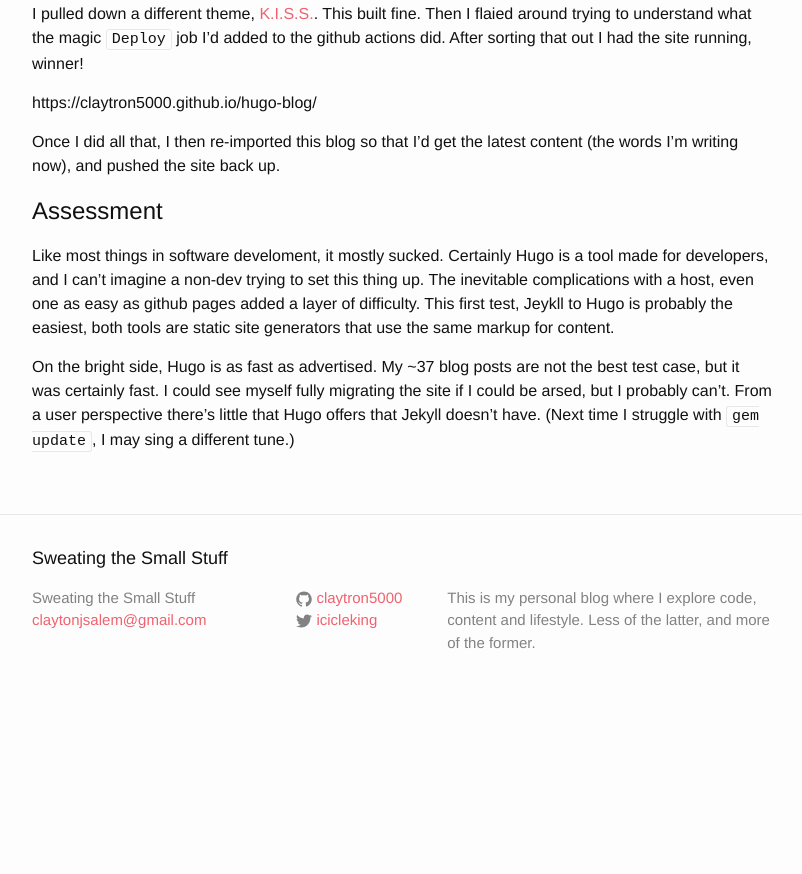
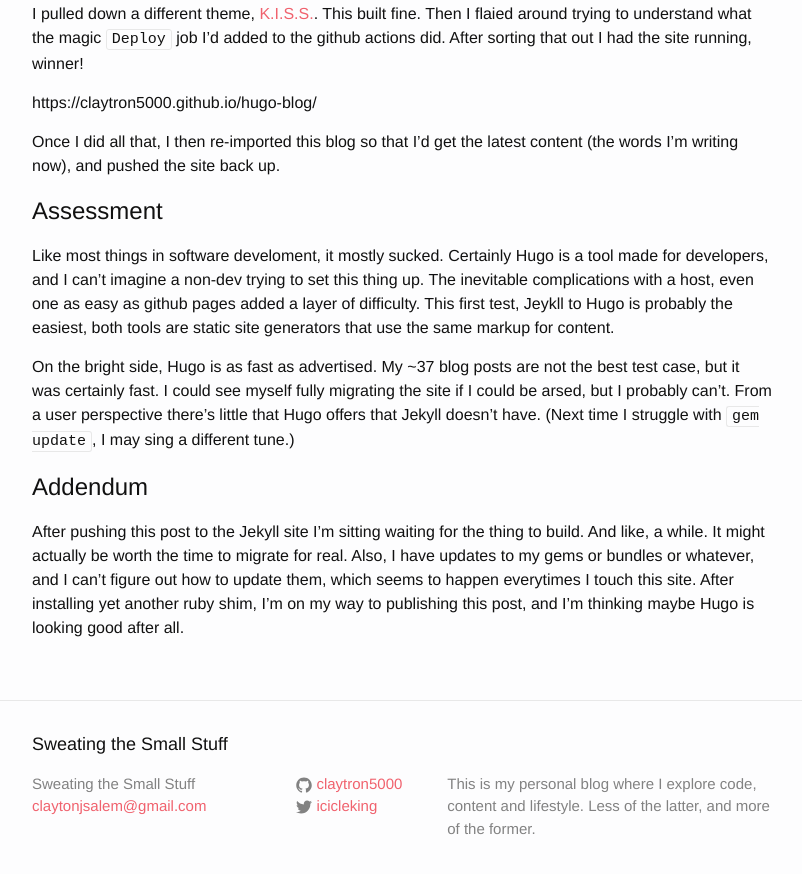
Before and after one commit to claytron5000/myblog, a Jekyll site: the page built from _posts/2021-12-27-migrate-to-hugo.md, in a window 1280 px wide and 900 px high, scrolled down 2404 px. Shown: the top 874 px of the window, without its empty margins (238-1040 px from the left). Built offline with Jekyll 4.4.1, drawn with Linux system fonts in a browser that asks for light colours; nearby versions of some CDN libraries; before the commit the page ends 3118 px from its top, so only the background shows below that.

Commit message:
Update and update

```diff
--- a/Gemfile
+++ b/Gemfile
@@ -1,5 +1,5 @@
 source "https://rubygems.org"
-ruby '2.6.3'
+ruby '2.6.9'
 
 # Hello! This is where you manage which Jekyll version is used to run.
 # When you want to use a different version, change it below, save the
--- a/_posts/2021-12-27-migrate-to-hugo.md
+++ b/_posts/2021-12-27-migrate-to-hugo.md
@@ -83,3 +83,7 @@
 Like most things in software develoment, it mostly sucked. Certainly Hugo is a tool made for developers, and I can't imagine a non-dev trying to set this thing up. The inevitable complications with a host, even one as easy as github pages added a layer of difficulty. This first test, Jeykll to Hugo is probably the easiest, both tools are static site generators that use the same markup for content.
 
 On the bright side, Hugo is as fast as advertised. My ~37 blog posts are not the best test case, but it was certainly fast. I could see myself fully migrating the site if I could be arsed, but I probably can't. From a user perspective there's little that Hugo offers that Jekyll doesn't have. (Next time I struggle with `gem update`, I may sing a different tune.)
+
+# Addendum
+
+After pushing this post to the Jekyll site I'm sitting waiting for the thing to build. And like, a while. It might actually be worth the time to migrate for real. Also, I have updates to my gems or bundles or whatever, and I can't figure out how to update them, which seems to happen everytimes I touch this site. After installing yet another ruby shim, I'm on my way to publishing this post, and I'm thinking maybe Hugo is looking good after all.
```
Also changed, not shown: Gemfile.lock.
